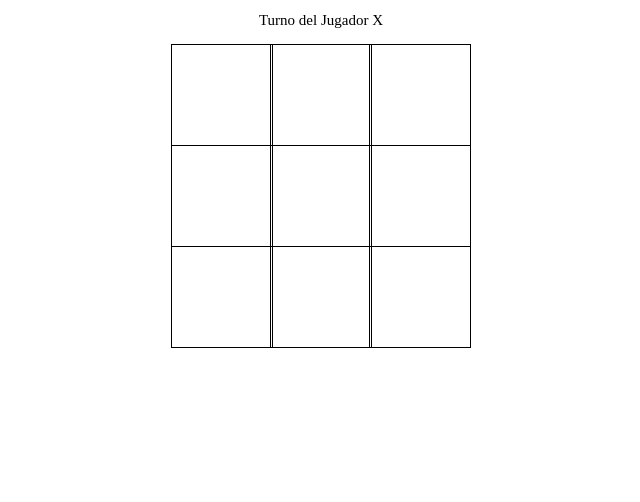
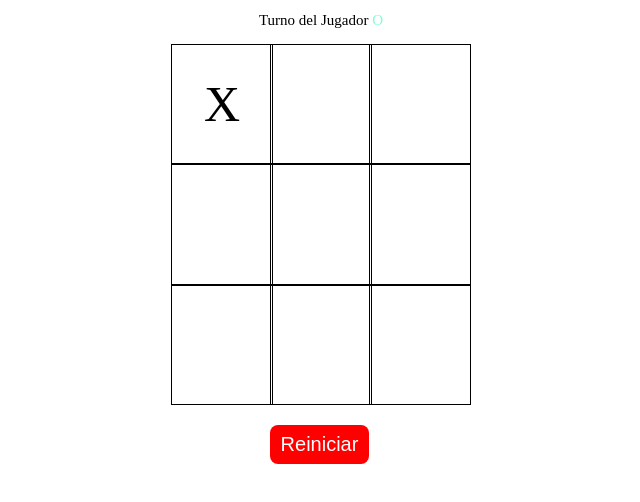
Before and after one commit to Antony2-gif/Tic-Tac, a plain HTML site: page index.html in a window 1280 px wide. Both pictures are taken after a click on the element 541 px from the left and 197 px from the top of the page. Shown: the part 102-604 px from the top of the page, without its empty margins (319-959 px from the left). Drawn offline with Linux system fonts and the light colour scheme.

Commit message:
Version 2, Ya funcionado la logica

```diff
--- a/index.html
+++ b/index.html
@@ -15,7 +15,7 @@
         </section>
         <!--Creamos una seccion que nos mostrara el turno de cada participante-->
         <section class="turnos">
-            Turno del Jugador <span class="turnos-player playerother">X</span>
+            Turno del Jugador <span class="turnos-player playerX">X</span>
         </section>
         <!-- Cremos un Seccion para la tabla-->
         <section class="Tic-tac">
@@ -30,11 +30,14 @@
             <div class="Celdas"></div>
             <!--Creamos un contenedor para el winer -->
             <div class="resultado"></div>
+            <section class="display announcer hide"></section>
+            <button id="reset">Reiniciar</button>
         </section>
     </main>
 
 
 
     <!--Cargamos nuestro script-->
+    <script src="js/js.js"></script>
 </body>
 </html>
--- /dev/null
+++ b/js/js.js
@@ -0,0 +1,142 @@
+window.addEventListener('DOMContentLoaded',() => {
+
+    //Declaramos nuetras variables
+
+    //Nuetras Celdas que lo guardam
+    const celda = Array.from(document.querySelectorAll('.Celdas'));
+
+    //Declaramos el boton reset
+    const reset = document.querySelector('#reset');
+    //Declaramos el player
+    const player = document.querySelector('.playerX');
+
+    const announcer = document.querySelector('.announcer');
+    //Declaramos un arreglo sobre las 9 celdas del tic tac
+    let tablero = ['','', '', '', '', '', '','', ''];
+
+    //Declaramos el player X
+    let player_Actual = 'X';
+    let Juego_Activo = true;
+
+
+    const PLAYERX_WON = 'PLAYERX_WON';
+    const PLAYERO_WON = 'PLAYERO_WON';
+    const empate = "Empate";
+
+    //Ahoro vemos todas las posibilidades de ganar
+
+
+    const winningConditions = [
+        [0, 1, 2],
+        [3, 4, 5],
+        [6, 7, 8],
+        [0, 3, 6],
+        [1, 4, 7],
+        [2, 5, 8],
+        [0, 4, 8],
+        [2, 4, 6]
+    ];
+
+    function Validar_Juego(){
+        let roundWon = false;
+        //Realizamos un ciclo for de las 9 posiciones
+        for(let i=0;i<=7;i++){
+            const winCondition = winningConditions[i];
+            const a = tablero[winCondition[0]];
+            const b = tablero[winCondition[1]];
+            const c = tablero[winCondition[2]];
+
+            if(a === '' || b === '' || c === ''){
+                continue;
+            }
+            //El jugador ya gano
+            if(a === b && b === c){
+                roundWon = true;
+                break;
+            }
+        }
+
+        if(roundWon){
+            //Cremos un metodo para declarar al ganador
+            Ver_Ganador(player_Actual === 'X' ? PLAYERX_WON  :PLAYERO_WON  );
+            //Desactivamos el juego
+            Juego_Activo = false;
+            return;
+        }
+
+        if(!tablero.includes(''))
+            Ver_Ganador(empate);
+    }
+
+
+
+    const Ver_Ganador = (type) => {
+        switch(type){
+            case PLAYERO_WON:
+                announcer.innerHTML = 'Player <span class="playerO">O</span> Won';
+                //announcer.innerHTML = 'Player <span class="playerO">O</span> Won';
+                break;
+            case PLAYERX_WON:
+                announcer.innerHTML = 'Player <span class="playerX">X</span> Won';
+                break;
+            case empate:
+                announcer.innerHTML = 'Empate';
+        }
+        announcer.classList.remove('hide');
+    };
+
+
+
+
+    const Empezar_Juego = (celda,index) => {
+        //Validamos que la casilla este libre
+        if(Validar_Celda(celda) && Juego_Activo){
+            celda.innerHTML = player_Actual;
+            celda.classList.add(`player${player_Actual}`);
+            //Ahora Actualizamo el tablero un la posiscion que escoguio el jugador
+            actualizar_Tablero(index);
+            //Validamos el juego
+            Validar_Juego();
+            //Cambiamos al siguiente jugador
+            Cambiar_Jugador();
+        }
+    }
+
+    const Cambiar_Jugador = () => {
+        //Removemos el player anterior
+        player.classList.remove(`player${player_Actual}`);
+        //Cambiarmos de turno
+        player_Actual = player_Actual === 'X' ? 'O' : 'X';
+        //Actualizamos al player Actual
+        player.innerHTML = player_Actual;
+        player.classList.add(`player${player_Actual}`);
+
+
+    }
+
+    const actualizar_Tablero = (index) => {
+        tablero[index] = player_Actual;
+    }
+
+    //Veremos si la celda esta ocupada
+    const Validar_Celda = (celda) => {
+        if(celda.innerHTML === 'X' || celda.innerHTML === 'O'){
+            return false;
+        }
+        return true;
+
+    };
+
+
+    //Cremos un for para recorrer todas las celdas
+    celda.forEach( (celda, index) => {
+        celda.addEventListener('click', () => Empezar_Juego(celda, index));
+        //celda.addEventListener('click', () => console.log("ss"));
+        //console.log(index)
+    });
+
+
+
+
+    //reset.addEventListener('click',resetBotton);
+})
--- a/styles/styles.css
+++ b/styles/styles.css
@@ -50,3 +50,22 @@
 }
 
 /* Ahora le asignamos un color cada jugardor */
+
+.turnos-player {
+    color: aquamarine;
+}
+
+.playerother {
+    color: blueviolet;
+}
+
+#reset{
+    margin-top: 20px;
+    background-color: red;
+    color: #FFFFFF;
+    padding: 8px;
+    border-radius: 8px;
+    border: none;
+    font-size: 20px;
+    cursor: pointer;
+}
```
